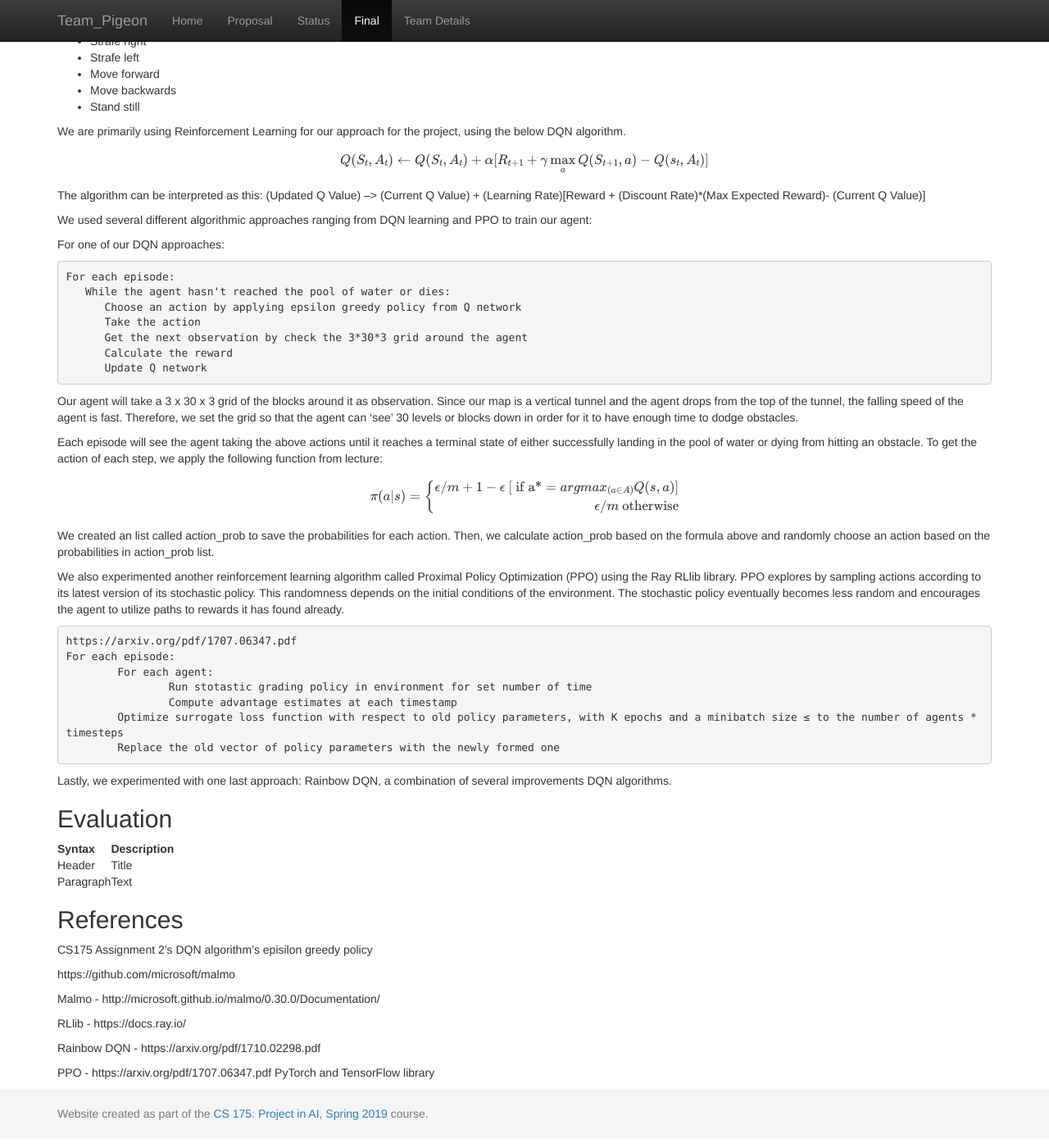
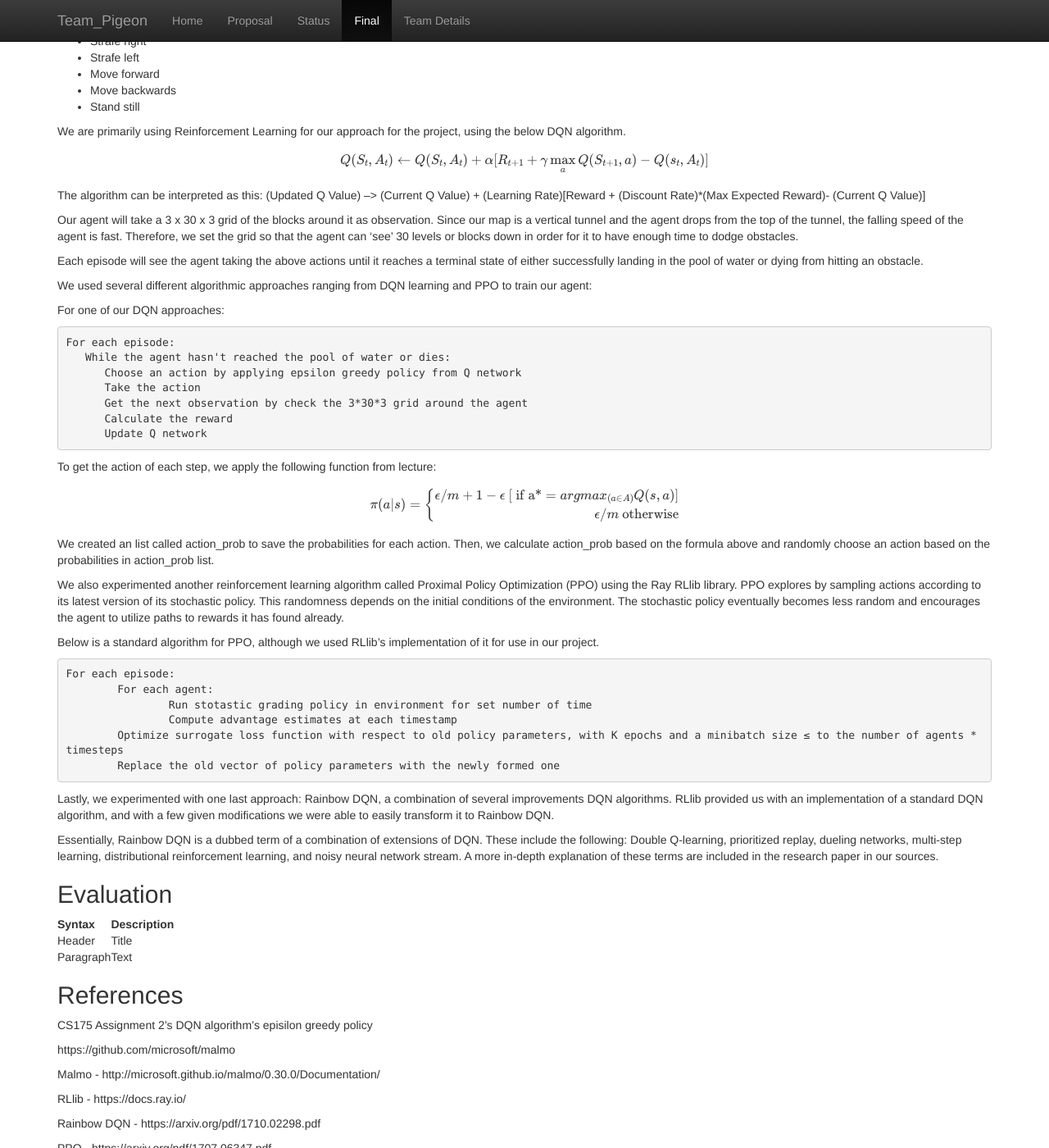
Before and after one commit to shanshs/Team-Pigeon, a Jekyll site: the page built from docs/final.md, in a window 1280 px wide and 1400 px high, scrolled down 1124 px. Shown: the whole window at 82% size. Built offline with Jekyll 4.4.1, drawn with Linux system fonts in a browser that asks for light colours; formulas are drawn with MathJax 3; some of the changed text lies outside the part shown.

Commit message:
Update final.md

````diff
--- a/docs/final.md
+++ b/docs/final.md
@@ -50,6 +50,10 @@ $$
 The algorithm can be interpreted as this:
 (Updated Q Value) --> (Current Q Value) + (Learning Rate)[Reward + (Discount Rate)*(Max Expected Reward)- (Current Q Value)]
 
+Our agent will take a 3 x 30 x 3 grid of the blocks around it as observation. Since our map is a vertical tunnel and the agent drops from the top of the tunnel, the falling speed of the agent is fast. Therefore, we set the grid so that the agent can 'see' 30 levels or blocks down in order for it to have enough time to dodge obstacles.
+
+Each episode will see the agent taking the above actions until it reaches a terminal state of either successfully landing in the pool of water or dying from hitting an obstacle.
+
 We used several different algorithmic approaches ranging from DQN learning and PPO to train our agent:
 
 For one of our DQN approaches:
@@ -64,9 +68,6 @@ For each episode:
       Update Q network
 ```
 
-Our agent will take a 3 x 30 x 3 grid of the blocks around it as observation. Since our map is a vertical tunnel and the agent drops from the top of the tunnel, the falling speed of the agent is fast. Therefore, we set the grid so that the agent can 'see' 30 levels or blocks down in order for it to have enough time to dodge obstacles.
-
-Each episode will see the agent taking the above actions until it reaches a terminal state of either successfully landing in the pool of water or dying from hitting an obstacle.
 To get the action of each step, we apply the following function from lecture:
 
 $$
@@ -82,9 +83,8 @@ We created an list called action_prob to save the probabilities for each action.
 
 We also experimented another reinforcement learning algorithm called Proximal Policy Optimization (PPO) using the Ray RLlib library. PPO explores by sampling actions according to its latest version of its stochastic policy. This randomness depends on the initial conditions of the environment. The stochastic policy eventually becomes less random and encourages the agent to utilize paths to rewards it has found already.
 
-
+Below is a standard algorithm for PPO, although we used RLlib's implementation of it for use in our project.
 ```
-https://arxiv.org/pdf/1707.06347.pdf
 For each episode:
 	For each agent:
 		Run stotastic grading policy in environment for set number of time
@@ -93,9 +93,9 @@ For each episode:
 	Replace the old vector of policy parameters with the newly formed one
 ```
 
-Lastly, we experimented with one last approach: Rainbow DQN, a combination of several improvements DQN algorithms.
+Lastly, we experimented with one last approach: Rainbow DQN, a combination of several improvements DQN algorithms. RLlib provided us with an implementation of a standard DQN algorithm, and with a few given modifications we were able to easily transform it to Rainbow DQN.
 
-
+Essentially, Rainbow DQN is a dubbed term of a combination of extensions of DQN. These include the following: Double Q-learning, prioritized replay, dueling networks, multi-step learning, distributional reinforcement learning, and noisy neural network stream. A more in-depth explanation of these terms are included in the research paper in our sources.
 
 
 ## Evaluation
@@ -104,6 +104,7 @@ Lastly, we experimented with one last approach: Rainbow DQN, a combination of se
 | ----------- | ----------- |
 | Header      | Title       |
 | Paragraph   | Text        |
+
 
 ## References
 CS175 Assignment 2's DQN algorithm's episilon greedy policy
@@ -117,4 +118,5 @@ RLlib - https://docs.ray.io/
 Rainbow DQN - https://arxiv.org/pdf/1710.02298.pdf
 
 PPO - https://arxiv.org/pdf/1707.06347.pdf
+
 PyTorch and TensorFlow library
````
